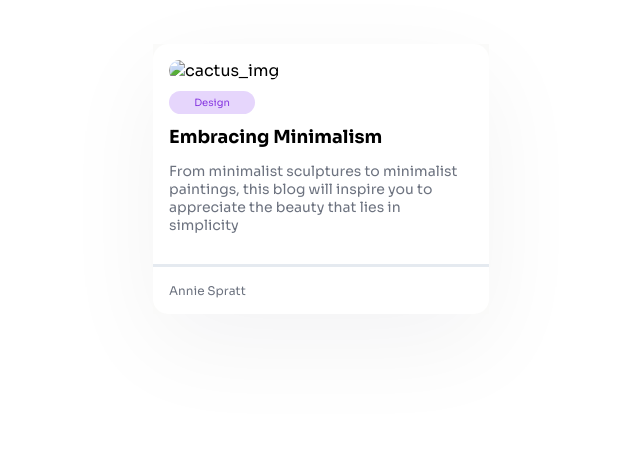
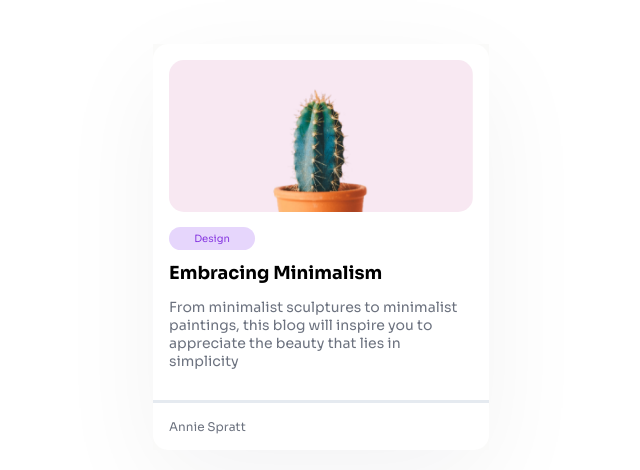
Before and after one commit to ManuValent/Minimal-Blog-Card, a plain HTML site: page index.html in a window 1280 px wide. Shown: the part 120-590 px from the top of the page, without its empty margins (19-659 px from the left). Drawn offline with Linux system fonts and the light colour scheme; the site is published under a folder, as on GitHub Pages, so addresses that start at the root find nothing.

Commit message:
src update

```diff
--- a/index.html
+++ b/index.html
@@ -13,7 +13,7 @@
     <main>
         <div id="containerCard">
             <div>
-                <img src="/images/cactus_img.jpg" alt="cactus_img">
+                <img src="./images/cactus_img.jpg" alt="cactus_img">
             </div>
             <p id="designTag">Design</p>
             <div id="descriptionCard">
```
